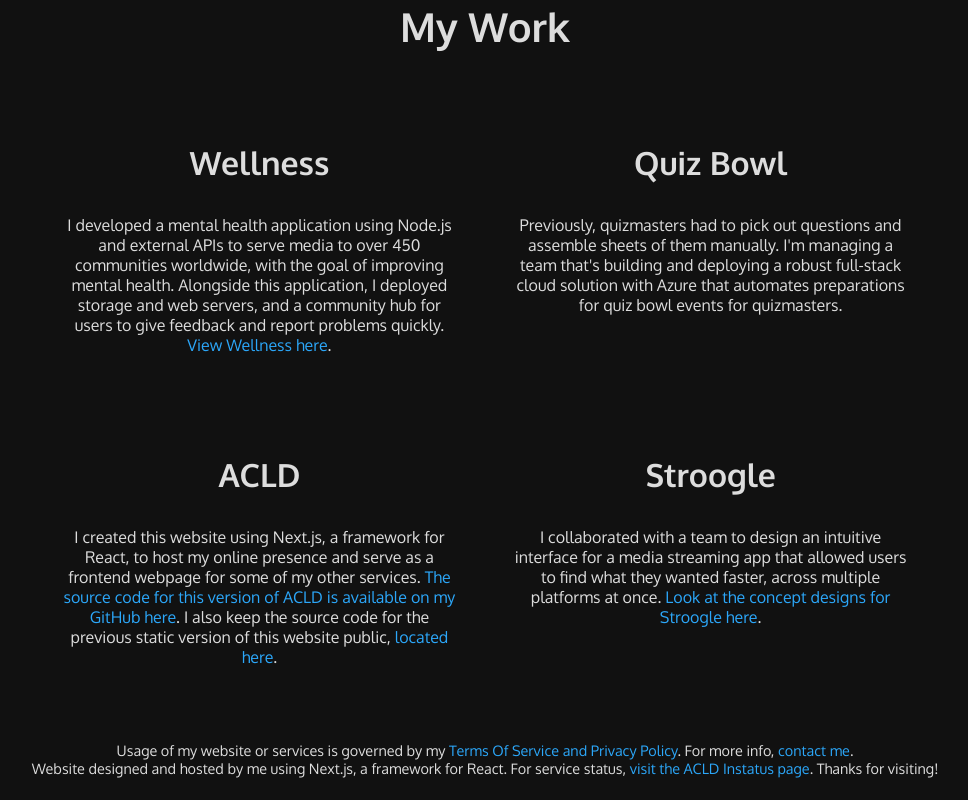
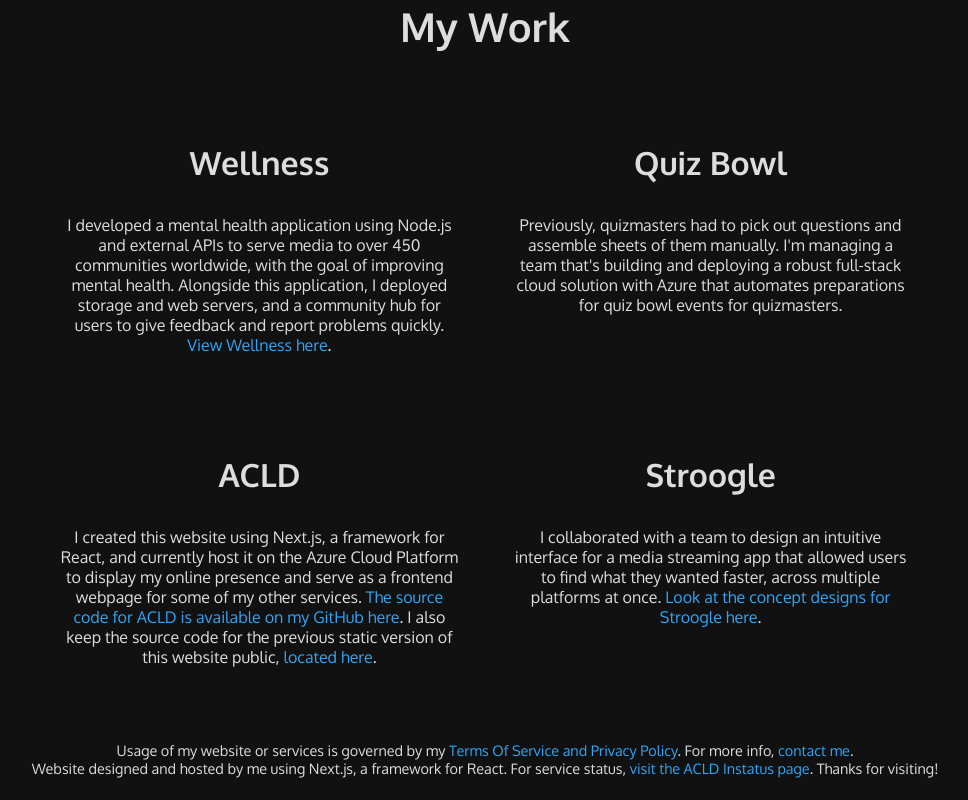
Before and after one commit to ActuallyCloud/ACLD-Next, a Next.js app: page / in a window 1280 px wide. Shown: the part 842-1642 px from the top of the page, without its empty margins (155-1123 px from the left). Built offline with nearby package versions, Linux system fonts and the light colour scheme.

Commit message:
Minor changes to index and README

```diff
--- a/pages/index.tsx
+++ b/pages/index.tsx
@@ -62,7 +62,7 @@
             </div>
             <div className={styles.textboxes}>
               <h3>ACLD</h3>
-              <p>I created this website using Next.js, a framework for React, to host my online presence and serve as a frontend webpage for some of my other services. <a href={process.env.github_ACLD}>The source code for this version of ACLD is available on my GitHub here</a>. I also keep the source code for the previous static version of this website public, <a href={process.env.github_ACLD_old}>located here</a>.</p>
+              <p>I created this website using Next.js, a framework for React, and currently host it on the Azure Cloud Platform to display my online presence and serve as a frontend webpage for some of my other services. <a href={process.env.github_ACLD}>The source code for ACLD is available on my GitHub here</a>. I also keep the source code for the previous static version of this website public, <a href={process.env.github_ACLD_old}>located here</a>.</p>
             </div>
             <div className={styles.textboxes}>
               <h3>Stroogle</h3>
```
Also changed, not shown: 1 other file (tests, documents, lock files or other folders).
